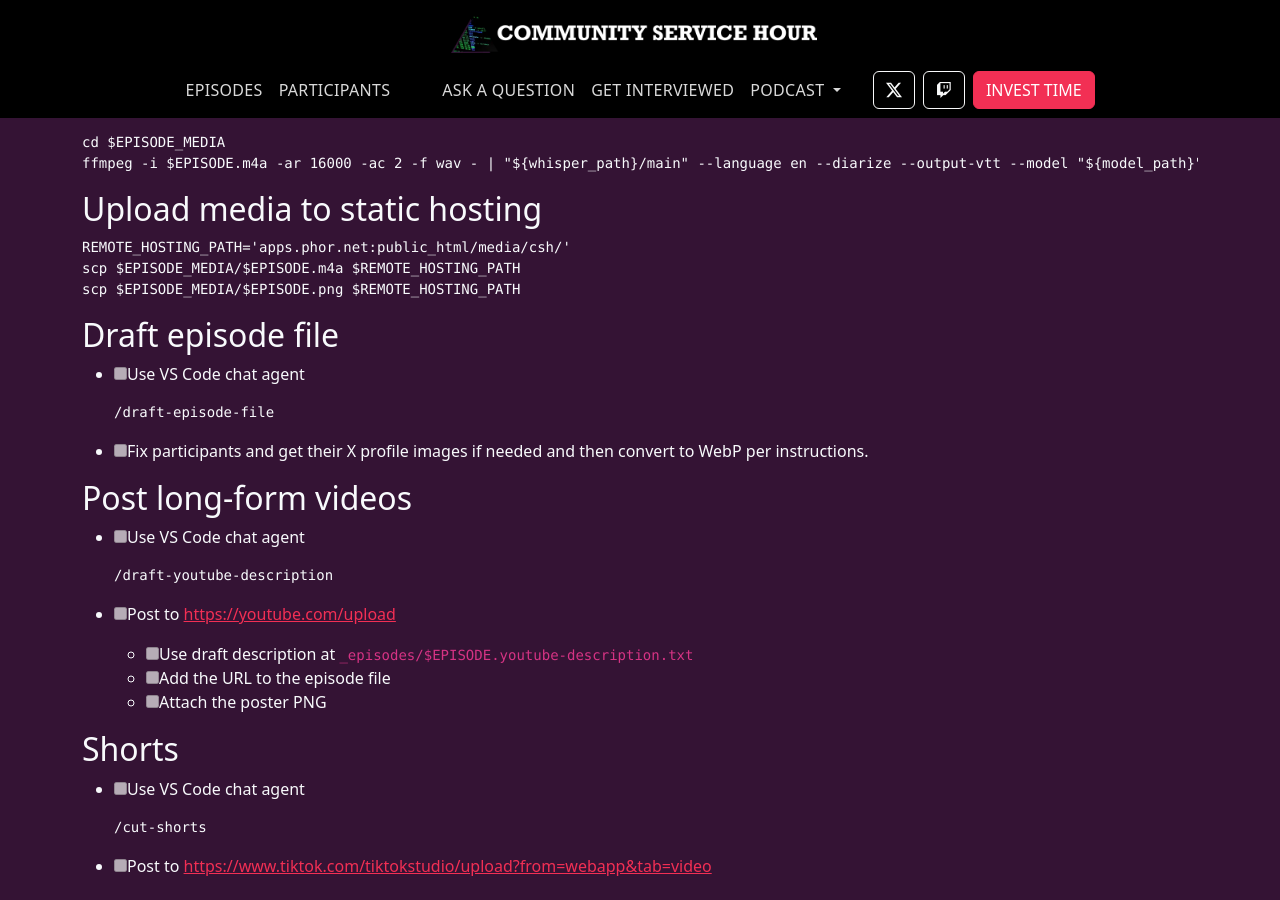
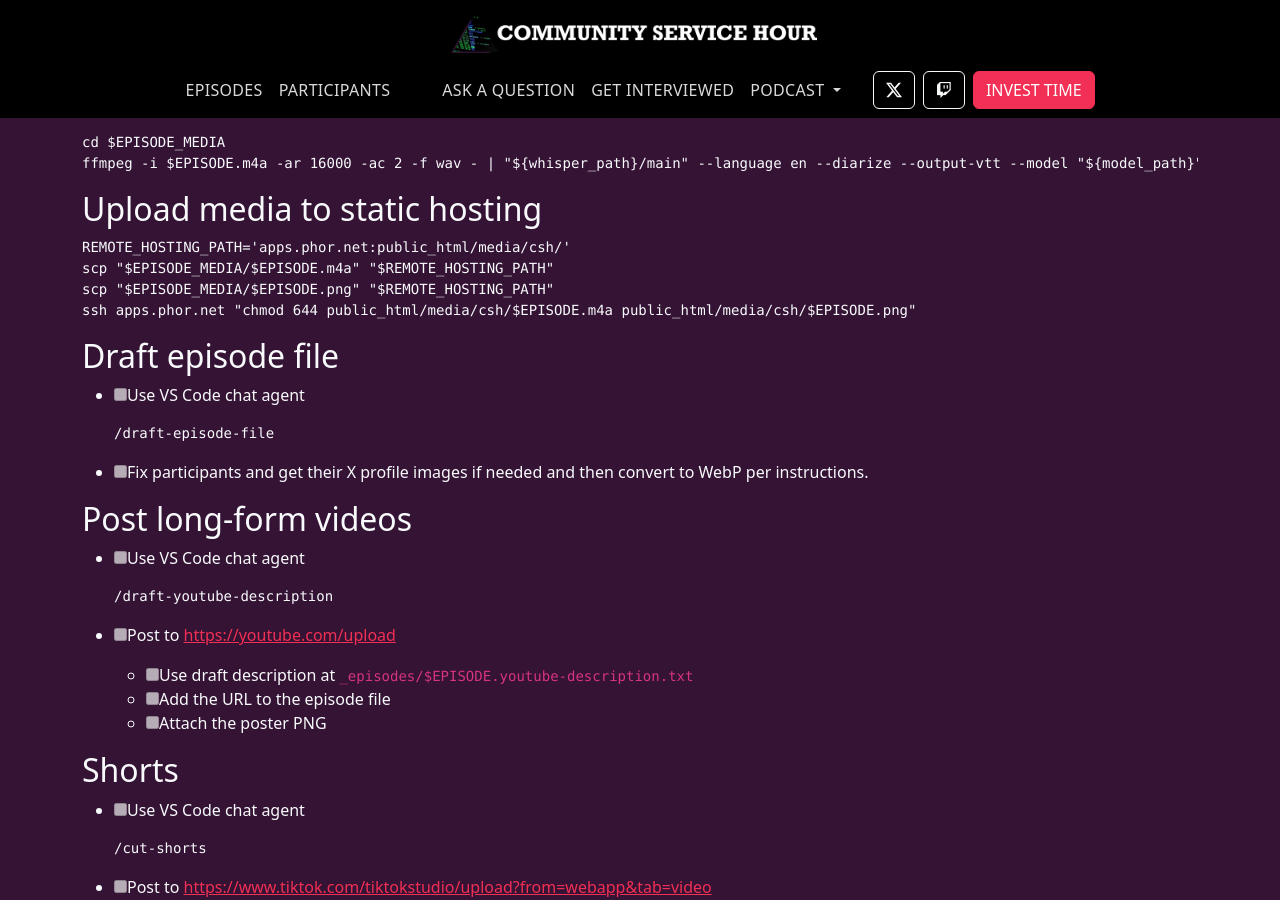
Before and after one commit to community-service/hour.gg, a Jekyll site: the page built from instructions/Postproduction checklist.md, in a window 1280 px wide and 900 px high, scrolled down 1503 px. Built offline with Jekyll 4.4.1, drawn with Linux system fonts in a browser that asks for light colours; our own code applies the rules of GitHub Pages for plain Markdown files.

Commit message:
fix upload permissions

````diff
--- a/instructions/Postproduction checklist.md
+++ b/instructions/Postproduction checklist.md
@@ -79,8 +79,9 @@ ffmpeg -i $EPISODE.m4a -ar 16000 -ac 2 -f wav - | "${whisper_path}/main" --langu
 
 ```sh
 REMOTE_HOSTING_PATH='apps.phor.net:public_html/media/csh/'
-scp $EPISODE_MEDIA/$EPISODE.m4a $REMOTE_HOSTING_PATH
-scp $EPISODE_MEDIA/$EPISODE.png $REMOTE_HOSTING_PATH
+scp "$EPISODE_MEDIA/$EPISODE.m4a" "$REMOTE_HOSTING_PATH"
+scp "$EPISODE_MEDIA/$EPISODE.png" "$REMOTE_HOSTING_PATH"
+ssh apps.phor.net "chmod 644 public_html/media/csh/$EPISODE.m4a public_html/media/csh/$EPISODE.png"
 ```
 
 ## Draft episode file
````
